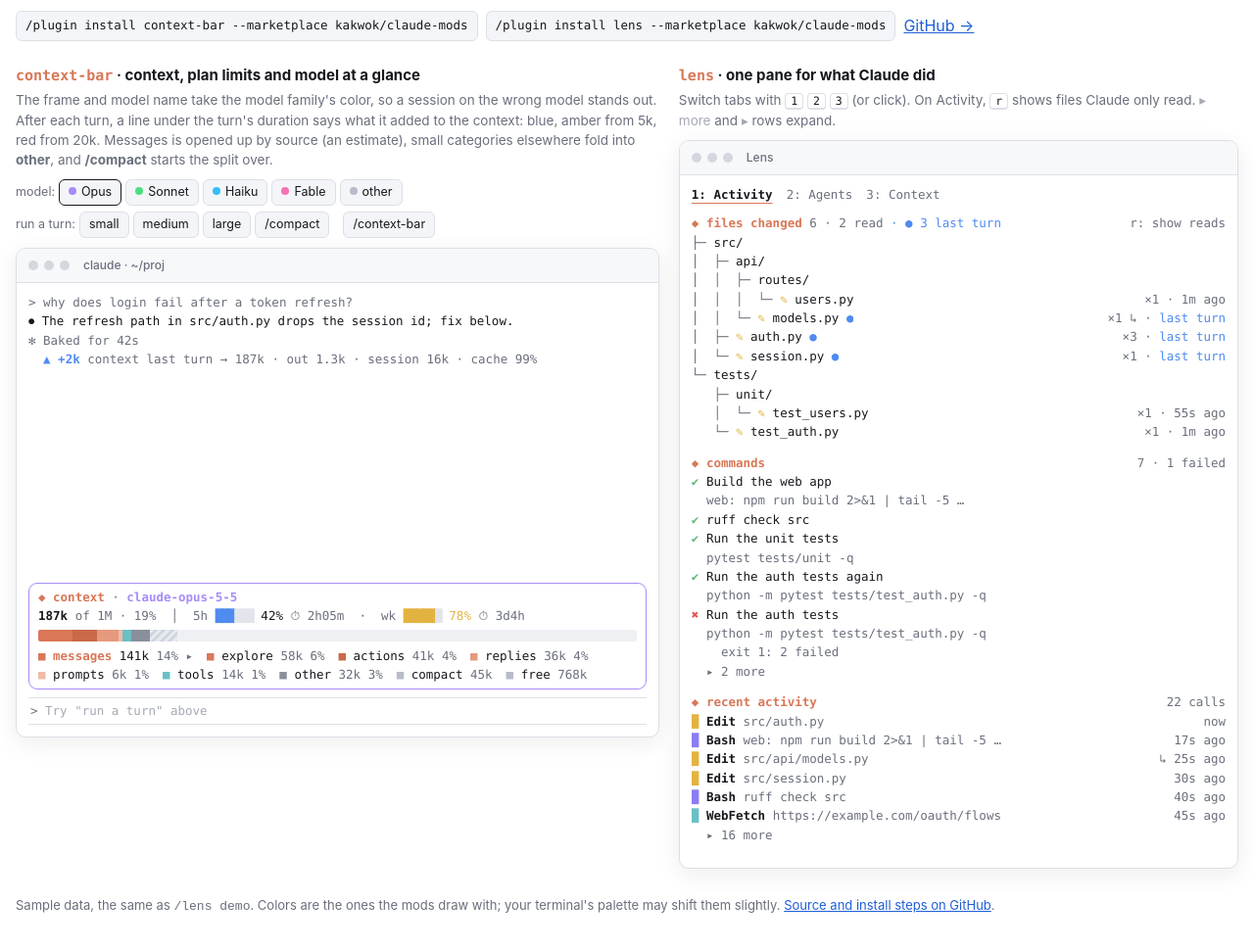
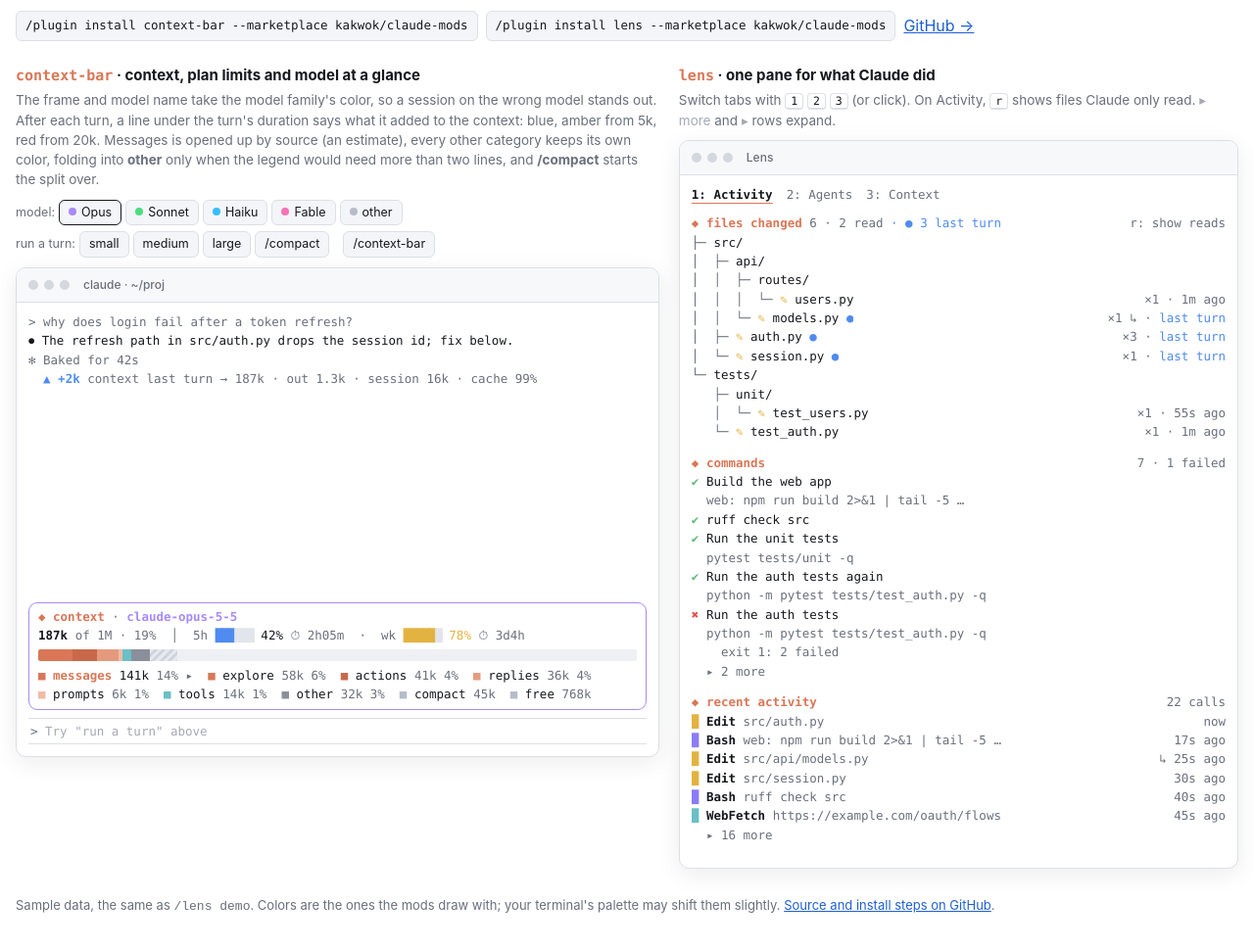
Before and after one commit to kakwok/claude-mods, a plain HTML site: page docs/index.html in a window 1280 px wide. Shown: the part 120-1090 px from the top of the page at 98% size. Drawn offline with Linux system fonts and the light colour scheme.

Commit message:
context-bar: 0.2.4, every category in its own color, fold only to fit two lines
Categories get short names (sys prompt, tools, mcp, mcp info, memory, agents) and all
show by default. The share-of-window threshold is gone: the smallest fold into other, one
at a time, only when the legend would need more than two lines at the terminal's width.
Token counts under 1k are rounded, so a scaled Messages part no longer shows as
251.99999999999997. The demo page follows, measuring its band in characters.

Co-Authored-By: Claude Opus 5.5 <noreply@anthropic.com>

```diff
--- a/docs/index.html
+++ b/docs/index.html
@@ -74,7 +74,7 @@
   .stack { display: flex; height: 12px; margin: 4px 0 5px; border-radius: 2px; overflow: hidden; }
   .stack span { display: block; height: 100%; transition: flex-grow .4s; }
   .stack span.buf { background-image: repeating-linear-gradient(135deg, #e6e9ef 0 3px, #cfd4dd 3px 6px) !important; }
-  .legend { display: flex; flex-wrap: wrap; gap: 0 14px; }
+  .legend { display: flex; flex-wrap: wrap; gap: 0 2ch; }
   .legend + .legend { margin-top: 1px; }
   .legend span b { font-weight: 400; }
   .prompt { border-top: 1px solid var(--term-edge); border-bottom: 1px solid var(--term-edge); padding: 3px 2px; color: var(--dim); }
@@ -104,7 +104,7 @@
   <div class="grid">
     <section class="panel">
       <h2><span class="tag">context-bar</span> · context, plan limits and model at a glance</h2>
-      <p class="lead">The frame and model name take the model family's color, so a session on the wrong model stands out. After each turn, a line under the turn's duration says what it added to the context: blue, amber from 5k, red from 20k. Messages is opened up by source (an estimate), small categories elsewhere fold into <b>other</b>, and <b>/compact</b> starts the split over.</p>
+      <p class="lead">The frame and model name take the model family's color, so a session on the wrong model stands out. After each turn, a line under the turn's duration says what it added to the context: blue, amber from 5k, red from 20k. Messages is opened up by source (an estimate), every other category keeps its own color, folding into <b>other</b> only when the legend would need more than two lines, and <b>/compact</b> starts the split over.</p>
       <div class="controls">
         <div class="group" id="models">model:</div>
         <div class="group">run a turn:
@@ -150,7 +150,7 @@ function fmt(n) {
   if (n >= 1e6) return (n / 1e6).toFixed(n >= 1e7 ? 0 : 1).replace(/\.0$/, '') + 'M'
   if (n >= 1e4) return Math.round(n / 1e3) + 'k'
   if (n >= 1e3) return (n / 1e3).toFixed(1).replace(/\.0$/, '') + 'k'
-  return String(n)
+  return String(Math.round(n))
 }
 const signed = (n) => (n >= 0 ? '▲ +' : '▼ -') + fmt(Math.abs(n))
 const deltaColor = (n) => (n >= 20000 ? RED : n >= 5000 ? AMBER : BLUE)
@@ -179,7 +179,7 @@ const COLORS = {
   'system prompt': '#7b9fd8', 'system tools': '#6bbfc6', 'mcp tools': '#8b7cf6', 'mcp server instructions': '#b4a9fa',
   'custom agents': '#9bc57a', 'memory files': '#e3c26b', skills: '#e8a0bf', messages: '#d97757',
 }
-const LABELS = { 'system tools': 'tools', 'custom agents': 'agents', 'mcp server instructions': 'mcp instructions' }
+const LABELS = { 'system prompt': 'sys prompt', 'system tools': 'tools', 'mcp tools': 'mcp', 'mcp server instructions': 'mcp info', 'custom agents': 'agents', 'memory files': 'memory' }
 const FAMILIES = [
   { name: 'Opus', model: 'claude-opus-5-5', color: '#a78bfa' },
   { name: 'Sonnet', model: 'claude-sonnet-5-5', color: '#4ade80' },
@@ -207,7 +207,8 @@ const cb = {
   turns: [],
 }
 const MSG_COLORS = { explore: '#d97757', replies: '#e59a7d', actions: '#c9694a', prompts: '#f1bba6', earlier: '#9c6a58', summary: '#9c6a58', other: '#8a8f9c' }
-const FOLD = 0.01
+// Lines the legend may take before the smallest categories fold into "other"
+const LEGEND_LINES = 2
 const used = () => cb.cats.reduce((s, [, t]) => s + t, 0)
 
 function meter(p) {
@@ -215,14 +216,33 @@ function meter(p) {
   return c(limitColor(p), '█'.repeat(on), 'meter') + c('#e2e5eb', '█'.repeat(6 - on), 'meter')
 }
 
-// Rows under 1% of the window fold into one "other", biggest first and "other" last
-function fold(rows, window) {
-  const keep = []
-  let other = 0
-  rows.forEach((r) => (r.tokens / window < FOLD ? (other += r.tokens) : keep.push(r)))
-  keep.sort((x, y) => y.tokens - x.tokens)
-  if (other) keep.push({ name: 'other', tokens: other, color: MSG_COLORS.other })
-  return keep
+// Show the biggest `keep` rows and fold the rest into one "other", which goes last
+function foldTo(sorted, keep) {
+  const rest = sorted.slice(keep).reduce((n, r) => n + r.tokens, 0)
+  return rest > 0 ? [...sorted.slice(0, keep), { name: 'other', tokens: rest, color: MSG_COLORS.other }] : sorted.slice(0, keep)
+}
+
+// Lines a wrapping row of entries this many characters wide takes in `cols` columns, two spaces apart
+function linesFor(widths, cols) {
+  let lines = 1, x = -1
+  for (const w of widths) {
+    if (x < 0) x = w
+    else if (x + 2 + w <= cols) x += 2 + w
+    else { lines++; x = w }
+  }
+  return lines
+}
+
+// Columns of monospace text the band holds, like the terminal's width
+function bandColumns(band) {
+  const probe = document.createElement('span')
+  probe.textContent = '0'.repeat(10)
+  band.appendChild(probe)
+  const ch = probe.getBoundingClientRect().width / 10
+  probe.remove()
+  const style = getComputedStyle(band)
+  const inner = band.clientWidth - parseFloat(style.paddingLeft) - parseFloat(style.paddingRight)
+  return ch > 0 ? Math.floor(inner / ch) : 120
 }
 
 function renderBand() {
@@ -238,19 +258,32 @@ function renderBand() {
 
   // Other categories, then Messages opened up by source (scaled to the real Messages total), then compact and free
   const messages = cb.cats.find(([n]) => n === 'messages')[1]
-  const base = fold(cb.cats.filter(([n]) => n !== 'messages').map(([n, t]) => ({ name: LABELS[n] ?? n, tokens: t, color: COLORS[n] })), MAX)
+  const sorted = cb.cats.filter(([n]) => n !== 'messages').map(([n, t]) => ({ name: LABELS[n] ?? n, tokens: t, color: COLORS[n] })).sort((x, y) => y.tokens - x.tokens)
   const guess = Object.entries(cb.split).filter(([, t]) => t > 0)
   const sum = guess.reduce((n, [, t]) => n + t, 0) || 1
   // A split of one part (right after /compact) says nothing Messages does not, so Messages shows as a plain row
   const parts = guess.length < 2 ? [] : guess.map(([n, t]) => ({ name: n, tokens: (t / sum) * messages, color: MSG_COLORS[n] })).sort((x, y) => y.tokens - x.tokens)
   const tail = [{ name: 'compact', tokens: cb.buffer, color: '#b6bcc8', buf: true }, { name: 'free', tokens: free, color: '#b6bcc8', free: true }]
 
+  const share = (t) => Math.round((t / MAX) * 100) + '%'
+
   // Biggest group first, "other" after them, then compact and free; Messages sorts by its total with its parts kept together
-  const groups = base.filter((r) => r.name !== 'other').map((r) => ({ tokens: r.tokens, rows: [r] }))
-  groups.push(parts.length ? { tokens: messages, rows: parts, isMessages: true } : { tokens: messages, rows: [{ name: 'messages', tokens: messages, color: COLORS.messages }] })
-  groups.sort((x, y) => y.tokens - x.tokens)
-  const otherRow = base.find((r) => r.name === 'other')
-  if (otherRow) groups.push({ tokens: otherRow.tokens, rows: [otherRow] })
+  const groupsFor = (keep) => {
+    const base = foldTo(sorted, keep)
+    const groups = base.filter((r) => r.name !== 'other').map((r) => ({ tokens: r.tokens, rows: [r] }))
+    groups.push(parts.length ? { tokens: messages, rows: parts, isMessages: true } : { tokens: messages, rows: [{ name: 'messages', tokens: messages, color: COLORS.messages }] })
+    groups.sort((x, y) => y.tokens - x.tokens)
+    const otherRow = base.find((r) => r.name === 'other')
+    if (otherRow) groups.push({ tokens: otherRow.tokens, rows: [otherRow] })
+    return groups
+  }
+  // Every category shows when the legend fits in two lines; otherwise the smallest fold, one at a time, until it does
+  const itemWidth = (r) => 3 + r.name.length + fmt(Math.round(r.tokens)).length + (r.free || r.buf ? 0 : 1 + share(r.tokens).length)
+  const widthsOf = (groups) => [...groups.flatMap((g) => (g.isMessages ? [14 + fmt(messages).length + share(messages).length, ...g.rows.map(itemWidth)] : g.rows.map(itemWidth))), ...tail.map(itemWidth)]
+  const cols = bandColumns(band)
+  let keep = sorted.length
+  let groups = groupsFor(keep)
+  while (keep > 0 && linesFor(widthsOf(groups), cols) > LEGEND_LINES) groups = groupsFor(--keep)
 
   const seg = (r) =>
     `<span class="${r.buf ? 'buf' : ''}" style="flex-grow:${r.tokens};background:${r.buf ? '#e6e9ef' : r.free ? '#eef0f4' : r.color}" data-tip="${esc(r.name)} · ${fmt(r.tokens)} · ${Math.round((r.tokens / MAX) * 100)}%"></span>`
@@ -313,6 +346,7 @@ FAMILIES.forEach((f, i) => {
   modelsEl.appendChild(b)
 })
 document.querySelectorAll('[data-turn]').forEach((b) => (b.onclick = () => runTurn(b.dataset.turn === 'compact' ? 'compact' : +b.dataset.turn)))
+window.addEventListener('resize', () => renderBand())
 document.getElementById('toggleBar').onclick = () => { cb.shown = !cb.shown; renderBand(); renderTranscript() }
 
 cb.turns.push({ prompt: 'why does login fail after a token refresh?', answer: 'The refresh path in src/auth.py drops the session id; fix below.', word: 'Baked', secs: 42, delta: 2000, now: used(), out: 1300, session: 16000, cache: 99 })
```
Also changed, not shown: context-bar/hooks/register.js (+59 -28 lines), context-bar/.claude-plugin/plugin.json, 2 other files.
